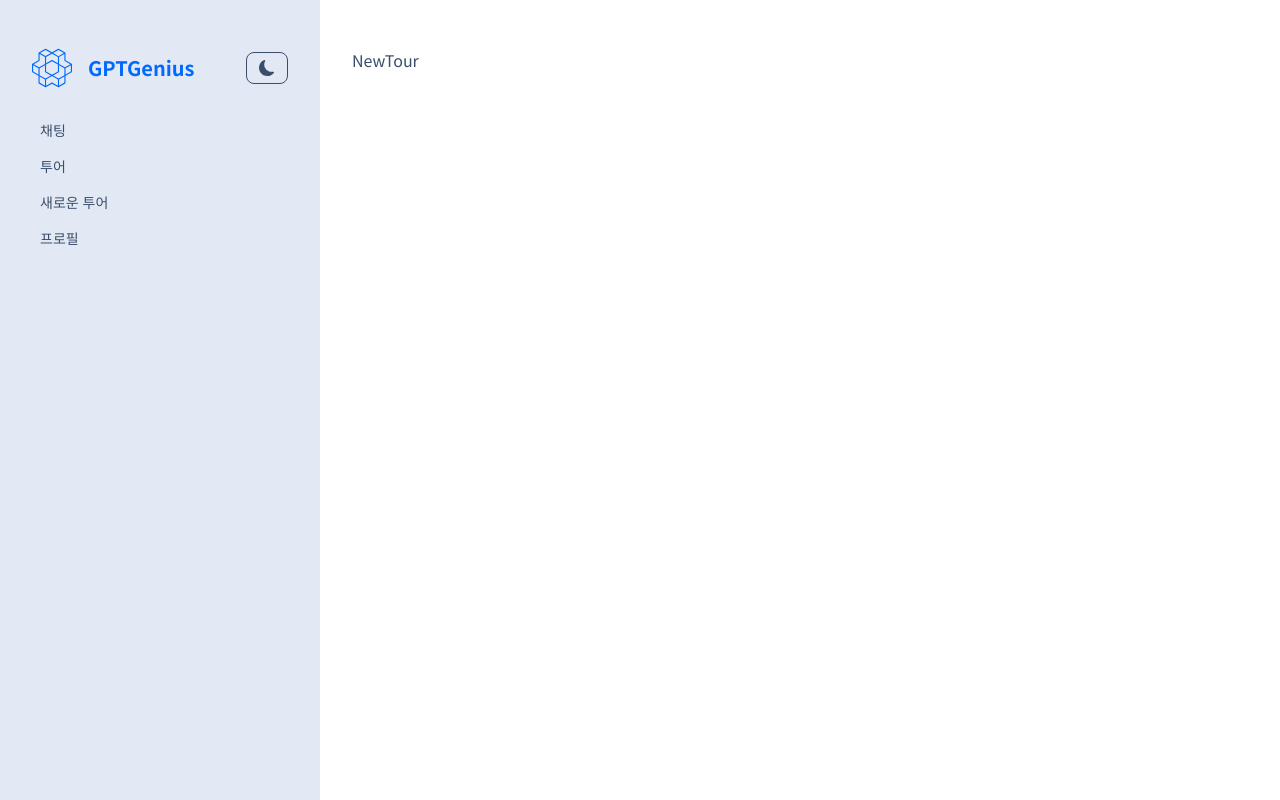
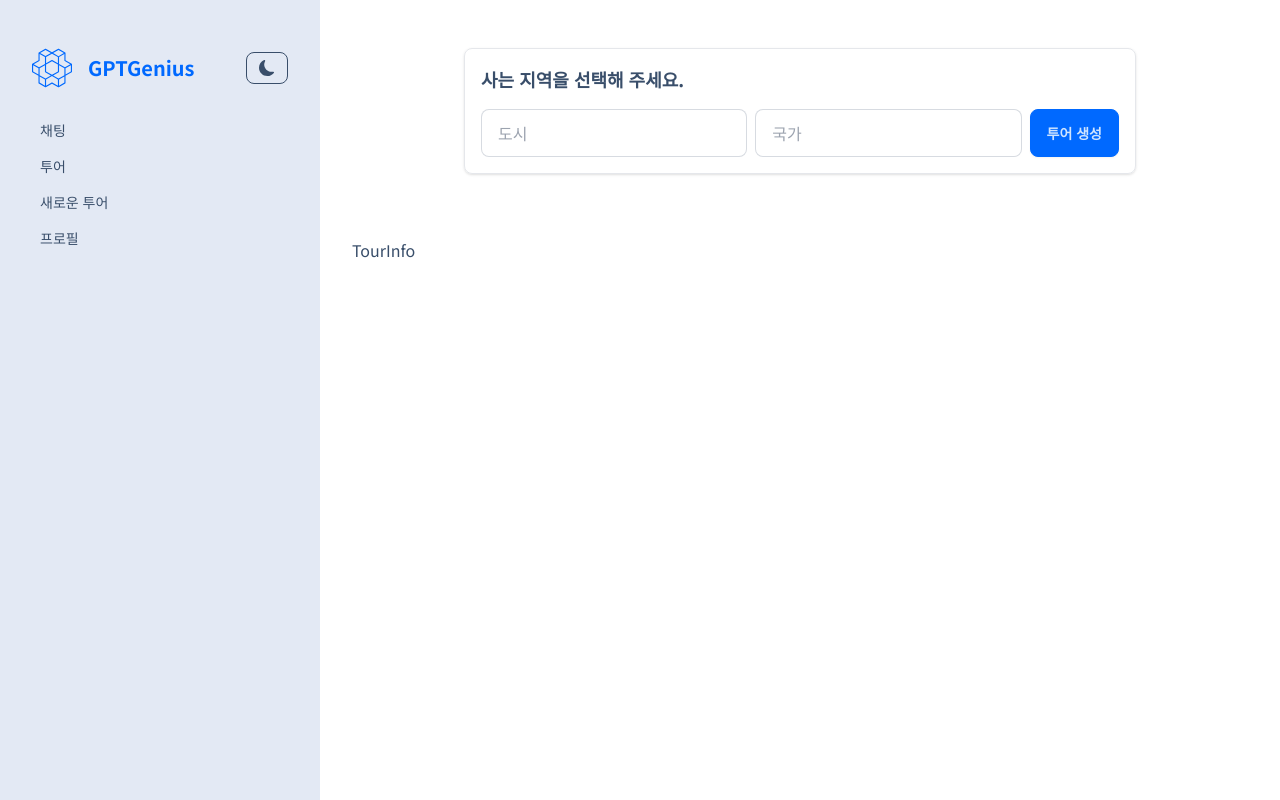
Before and after one commit to braverokmc79/next-gpt-genius, a Next.js app: page /tours/new-tour in a window 1280 px wide. Built offline with nearby package versions, Linux system fonts and the light colour scheme; no server answers.

Commit message:
20. New Tour - Form

```diff
--- a/src/components/NewTour.tsx
+++ b/src/components/NewTour.tsx
@@ -1,9 +1,59 @@
-import React from 'react'
+"use client";
+import React, { FormEvent } from "react";
+import TourInfo from "./TourInfo";
 
-const NewTour = () => {
+const NewTour: React.FC = () => {
+
+  const handleSubmit = (e: FormEvent<HTMLFormElement>) => {
+    e.preventDefault();
+    console.log("NewTour form submitted");
+
+    // FormData를 객체로 변환
+    const formData = new FormData(e.currentTarget);
+    const destination = Object.fromEntries(formData.entries());
+
+    // 입력 값 확인
+    if (!destination.city || !destination.country) {
+      console.error("도시와 국가를 모두 입력해 주세요.");
+      return;
+    }
+
+    console.log("FormData:", destination);
+    //alert(`투어가 생성되었습니다: ${destination.city}, ${destination.country}`);
+
+  };
+
+
   return (
-    <div>NewTour</div>
-  )
-}
+    <>
+      <form onSubmit={handleSubmit} className="max-w-2xl mx-auto p-4 border rounded-lg shadow">
+        <h2 className="mb-4 text-lg font-semibold">사는 지역을 선택해 주세요.</h2>
+        <div className="flex space-x-2">
+          <input
+            type="text"
+            className="input input-bordered flex-1"
+            name="city"
+            placeholder="도시"
+            required
+          />
+          <input
+            type="text"
+            className="input input-bordered flex-1"
+            name="country"
+            placeholder="국가"
+            required
+          />
+          <button type="submit" className="btn btn-primary">
+            투어 생성
+          </button>
+        </div>
+      </form>
 
-export default NewTour
+      <div className="mt-16">
+        <TourInfo />
+      </div>
+    </>
+  );
+};
+
+export default NewTour;
--- /dev/null
+++ b/src/components/TourInfo.tsx
@@ -0,0 +1,9 @@
+import React from 'react'
+
+const TourInfo:React.FC = () => {
+  return (
+    <div>TourInfo</div>
+  )
+}
+
+export default TourInfo
```
